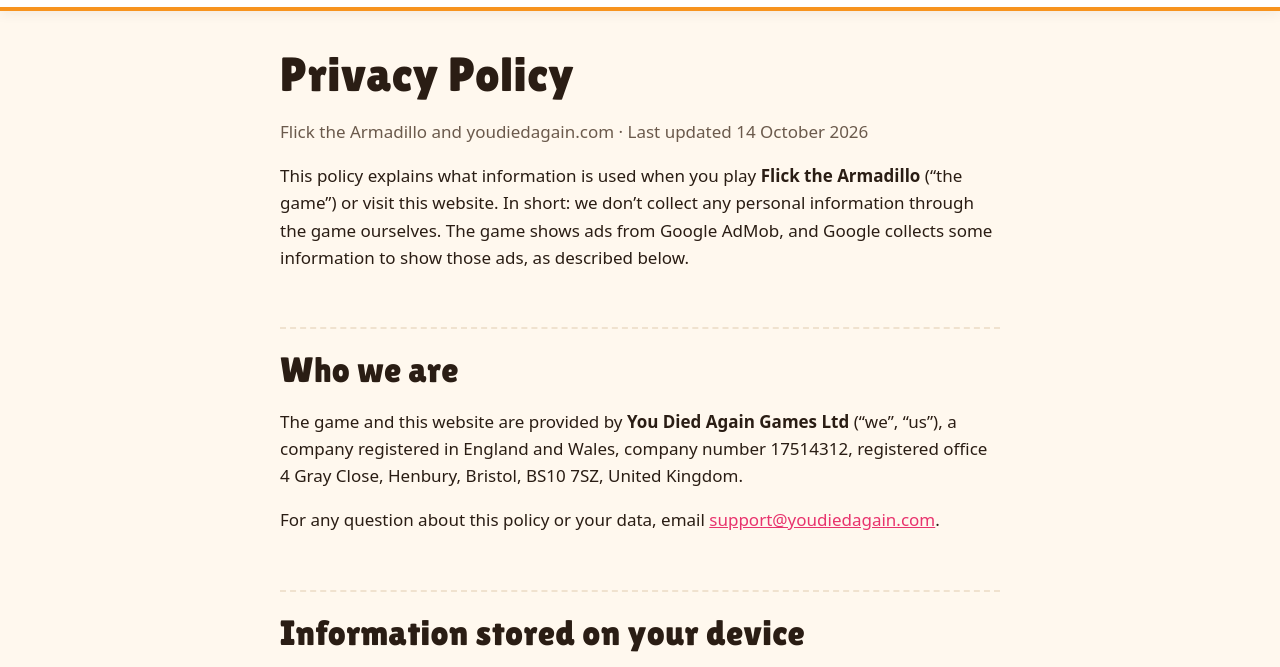
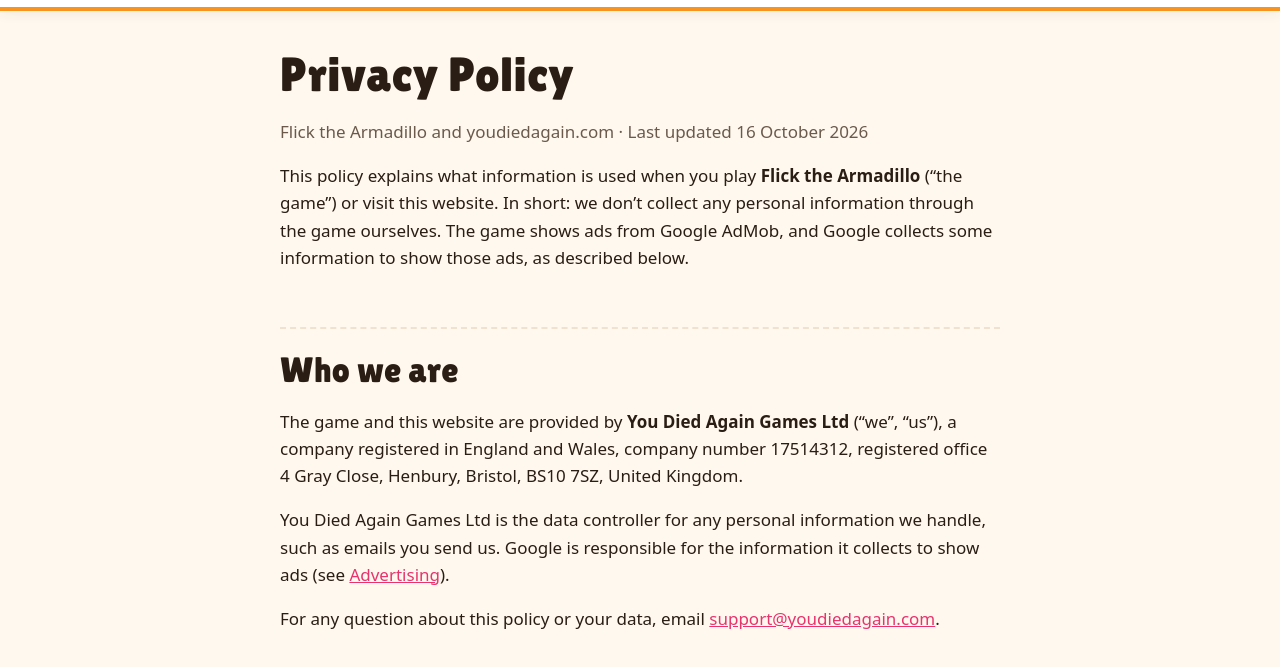
Before and after one commit to youdiedagain/youdiedagain.github.io, a plain HTML site: page privacy.html in a window 1280 px wide. Shown: the part 133-800 px from the top of the page. Drawn offline with Linux system fonts and the light colour scheme.

Commit message:
Add files via upload

```diff
--- a/privacy.html
+++ b/privacy.html
@@ -25,12 +25,13 @@
 <main>
 <div class="wrap prose">
 <h1>Privacy Policy</h1>
-<p class="meta">Flick the Armadillo and youdiedagain.com · Last updated 14 October 2026</p>
+<p class="meta">Flick the Armadillo and youdiedagain.com · Last updated 16 October 2026</p>
 
 <p>This policy explains what information is used when you play <strong>Flick the Armadillo</strong> (“the game”) or visit this website. In short: we don’t collect any personal information through the game ourselves. The game shows ads from Google AdMob, and Google collects some information to show those ads, as described below.</p>
 
 <h2>Who we are</h2>
 <p>The game and this website are provided by <strong>You Died Again Games Ltd</strong> (“we”, “us”), a company registered in England and Wales, company number 17514312, registered office 4 Gray Close, Henbury, Bristol, BS10 7SZ, United Kingdom.</p>
+<p>You Died Again Games Ltd is the data controller for any personal information we handle, such as emails you send us. Google is responsible for the information it collects to show ads (see <a href="#advertising">Advertising</a>).</p>
 <p>For any question about this policy or your data, email <a href="mailto:support@youdiedagain.com">support@youdiedagain.com</a>.</p>
 
 <h2>Information stored on your device</h2>
@@ -44,7 +45,7 @@
 <p>This information stays on your device until you uninstall the game or clear its data. If you have Android backup turned on, Android may include it in your device backup to your own Google account. We never see it.</p>
 <p>We don’t have user accounts, and the game does not use any analytics or tracking of its own.</p>
 
-<h2>Advertising (Google AdMob)</h2>
+<h2 id="advertising">Advertising (Google AdMob)</h2>
 <p>The game shows a banner ad at the top of the screen, provided by Google AdMob. To show ads, measure them and prevent fraud, Google may collect and use:</p>
 <ul>
   <li>your device’s advertising ID</li>
```
